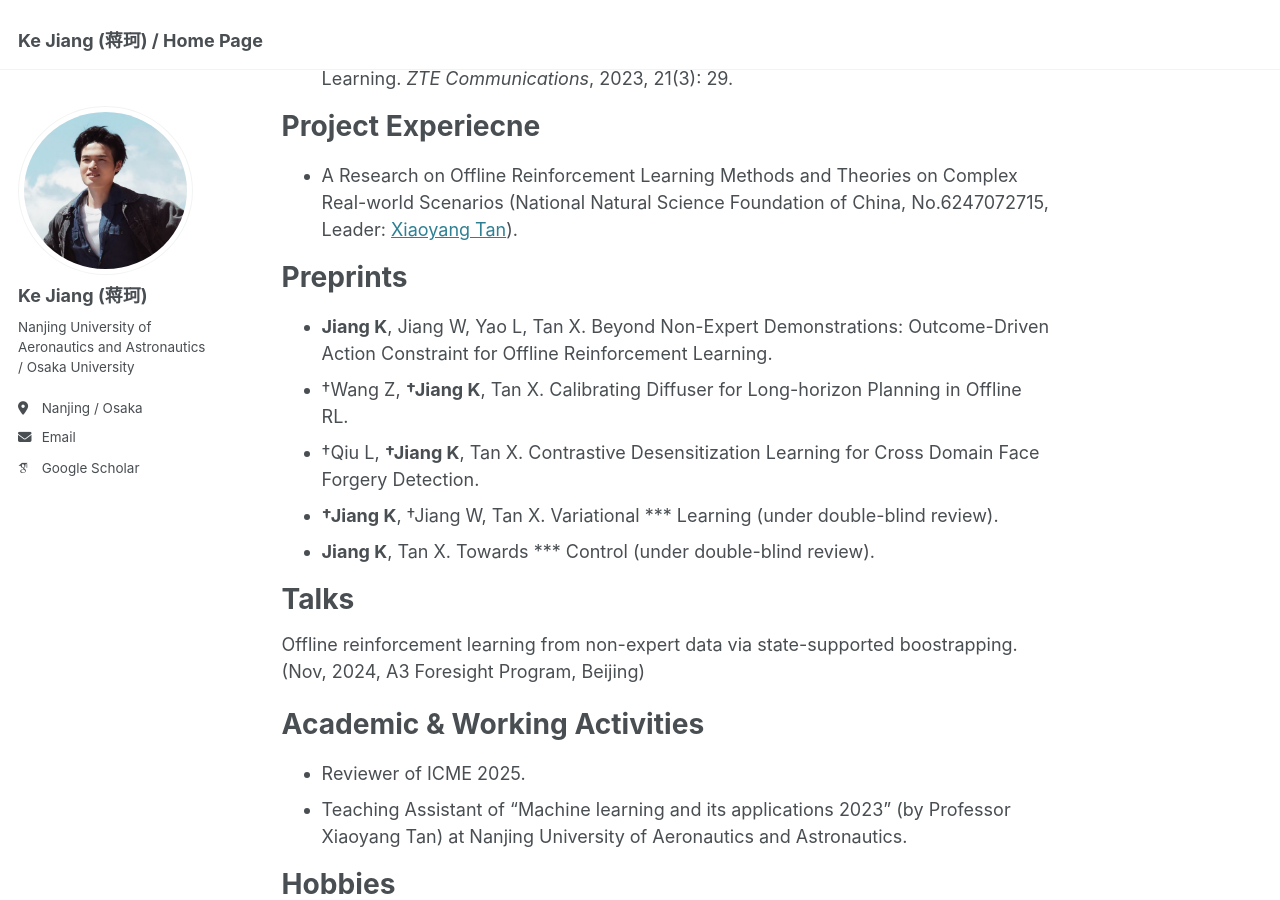
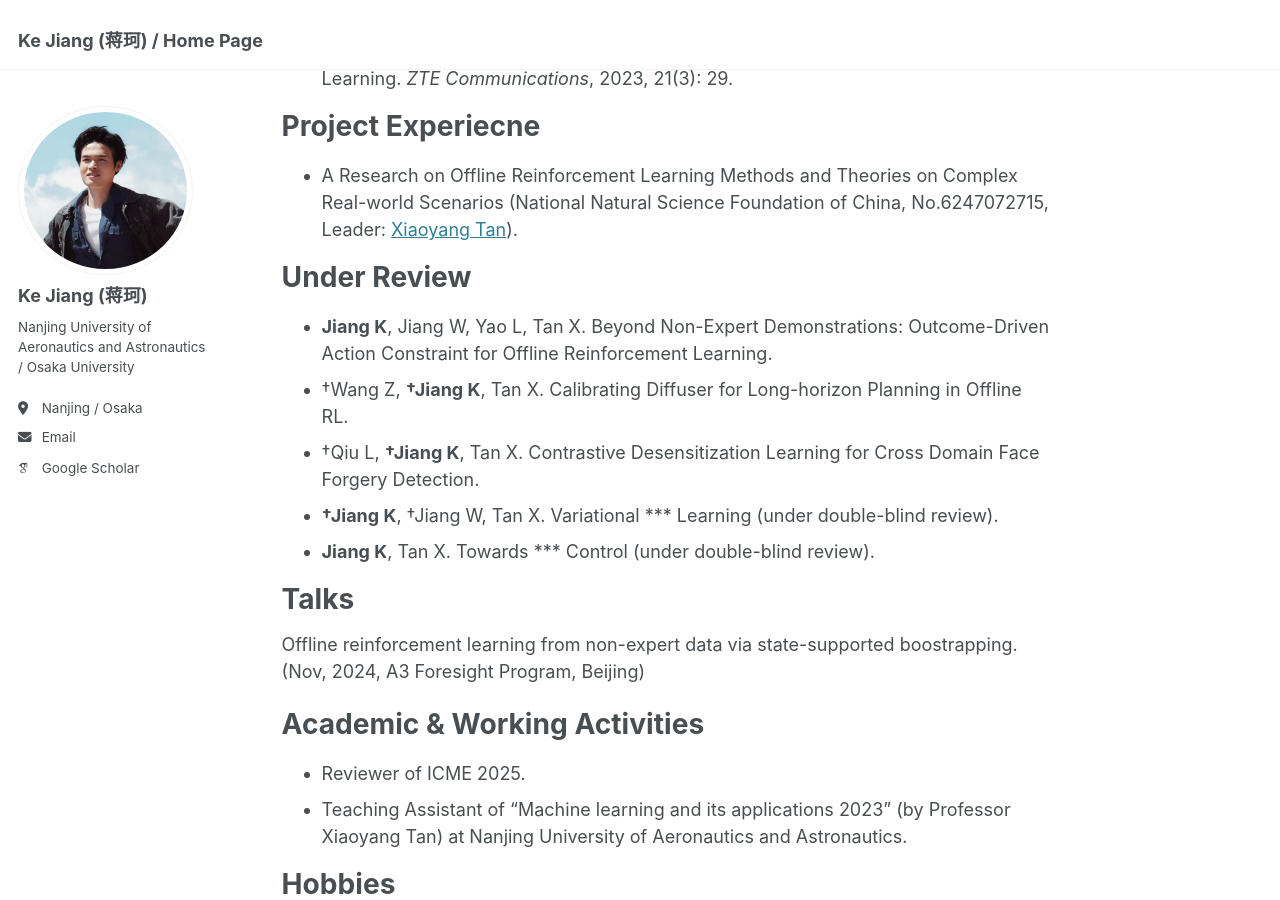
Before and after one commit to Jack10843/Jack10843.github.io, a Jekyll site: the page built from _pages/about.md, in a window 1280 px wide and 900 px high, scrolled down 1217 px. Built offline with Jekyll 4.4.1, drawn with Linux system fonts in a browser that asks for light colours; some web fonts are replaced.

Commit message:
Update about.md

```diff
--- a/_pages/about.md
+++ b/_pages/about.md
@@ -37,7 +37,7 @@ Project Experiecne
 ======
  - A Research on Offline Reinforcement Learning Methods and Theories on Complex Real-world Scenarios (National Natural Science Foundation of China, No.6247072715, Leader: [Xiaoyang Tan](https://parnec.nuaa.edu.cn/xtan/)).
 
-Preprints
+Under Review
 ======
  - **Jiang K**, Jiang W, Yao L, Tan X. Beyond Non-Expert Demonstrations: Outcome-Driven Action Constraint for Offline Reinforcement Learning.
  - †Wang Z, **†Jiang K**, Tan X. Calibrating Diffuser for Long-horizon Planning in Offline RL.
```
